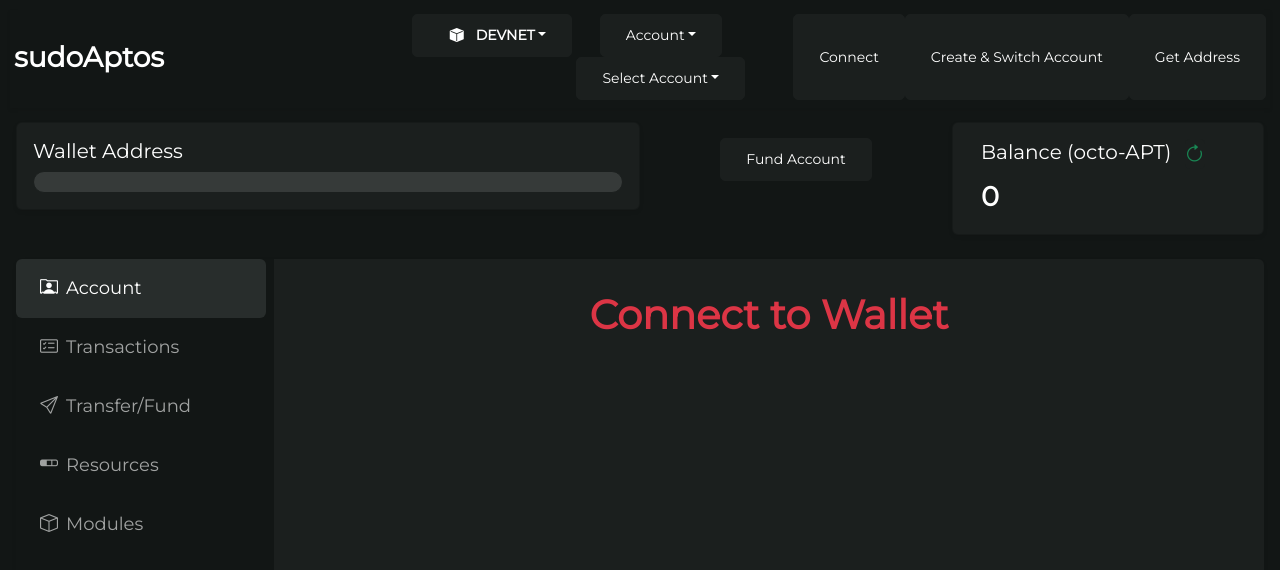
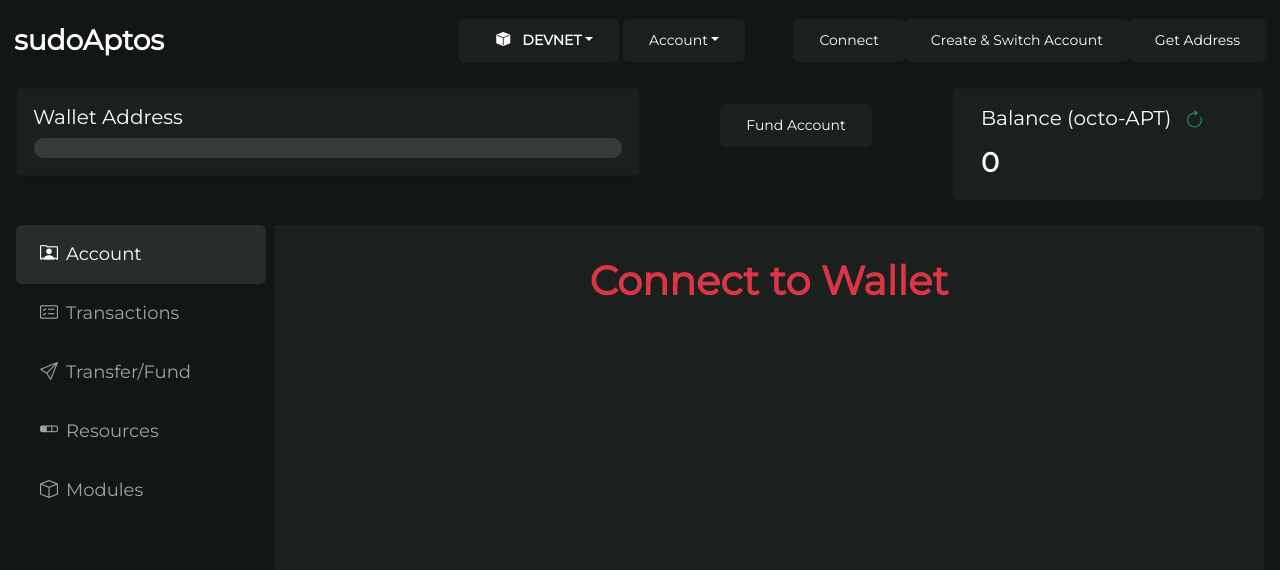
Before and after one commit to S1ddh4rthaG/sudoAPTos, a Gatsby site in the folder packages/site/: page / in a window 1280 px wide. Built offline with nearby package versions, Linux system fonts and the light colour scheme; Gatsby itself is replaced by a stand-in of ours.

Commit message:
Dropdown fix;

```diff
--- a/packages/site/src/components/Header.tsx
+++ b/packages/site/src/components/Header.tsx
@@ -57,35 +57,20 @@ export const Header = () => {
               <button className="btn btn-secondary dropdown-toggle header-account" type="button" data-bs-toggle="dropdown" aria-expanded="false">
                 {printAddress(accountName)}
               </button>
-              <div className="dropdown">
-                <button
-                  className="btn btn-secondary dropdown-toggle"
-                  type="button"
-                  id="accountDropdown"
-                  data-bs-toggle="dropdown"
-                  aria-expanded="false"
-                >
-                  Select Account
-                </button>
-                <div className="dropdown-menu" aria-labelledby="accountDropdown">
               <ul className="dropdown-menu dropdown-menu-dark">
                 {accounts.map(account => {
                   return (
                     <li>
                       <button
                         key={account.id}
-                            className={`dropdown-item header-select-account ${account.id === selectedAccount ? 'active' : ''
-                              }`}
+                        className={`dropdown-item`}
                         onClick={() => { switchAccount(snapId, account.id) }}
                       >
                         {account.address}
                       </button>
-                        </li>
-                      )
+                    </li>)
                 })}
               </ul>
-                </div>
-              </div>
             </div>
             <button className='btn btn-primary' onClick={() => {
               connect(snapId).then(async (result) => {
```
Lines whose indentation alone changed are shown as unchanged.
